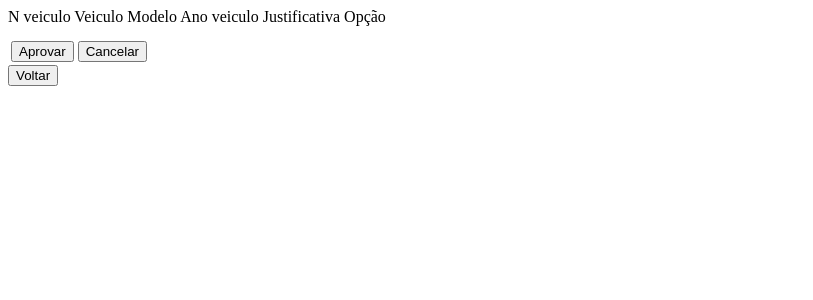
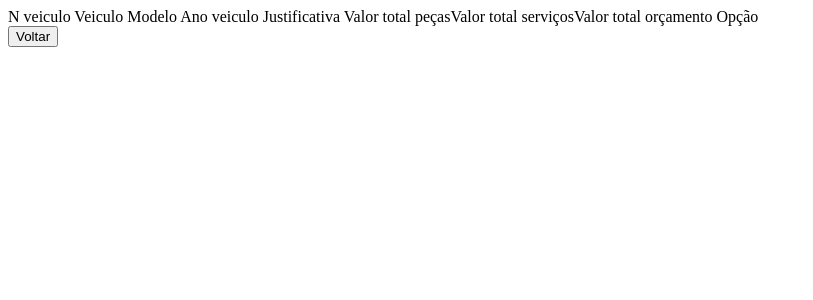
Before and after one commit to DevAtomoAI/sistema-unica, a PHP site: page /cotacoes_responder/responder.php in a window 1280 px wide. Shown: the top 300 px of the page, without its empty margins (0-813 px from the left). Run offline with PHP 8.4, Linux system fonts and the light colour scheme; the visitor is signed in with stand-in values (Sample User, id 1); data that the repository does not hold is empty.

Commit message:
grandes mudancas

```diff
--- a/cotacoes_responder/responder.php
+++ b/cotacoes_responder/responder.php
@@ -9,6 +9,7 @@ $execConnectionOrgaoPublicoCotado = $conexao->query($selectOrgaoPublicoCotado);
 
 $selectInfosVeiculosCotadoOficina = "SELECT * FROM infos_veiculos_inclusos WHERE id_orgao_publico = '$idOrgaoPublicoVeiculo' AND opcao_aprovada_reprovada_oficina= 'Respondida'";
 $execConnectionInfosVeiculosCotadoOficina = $conexao->query($selectInfosVeiculosCotadoOficina);
+
 
 ?>
 
@@ -30,11 +31,14 @@ $execConnectionInfosVeiculosCotadoOficina = $conexao->query($selectInfosVeiculos
             <tr> Modelo </tr>
             <tr> Ano veiculo </tr>
             <tr> Justificativa </tr>
+
+            <tr>Valor total peças</tr>
+            <tr>Valor total serviços</tr>
+            <tr>Valor total orçamento</tr>
             <tr> Opção </tr>
         </thead>
         <tbody>
             <?php
-            while($orgaoPublicoCotado = mysqli_fetch_assoc($execConnectionOrgaoPublicoCotado) ){
                 // echo $orgaoPublicoCotado['id_veiculo_aprovado_oficina'];
                 while ($valoresSelectInfosVeiculosCotadoOficina = mysqli_fetch_assoc($execConnectionInfosVeiculosCotadoOficina)) {
                     echo "<td>" . $valoresSelectInfosVeiculosCotadoOficina["id_infos_veiculos_inclusos"] . "</td>";
@@ -42,18 +46,27 @@ $execConnectionInfosVeiculosCotadoOficina = $conexao->query($selectInfosVeiculos
                     echo "<td>" . $valoresSelectInfosVeiculosCotadoOficina["modelo_veiculo"] . "</td>";
                     echo "<td>" . $valoresSelectInfosVeiculosCotadoOficina["ano_veiculo"] . "</td>";
                     echo "<td>" . $valoresSelectInfosVeiculosCotadoOficina["propostas"] . "</td>";
+
+
+                    while($orgaoPublicoCotado = mysqli_fetch_assoc($execConnectionOrgaoPublicoCotado) ){
+                        echo "<td>" .$orgaoPublicoCotado["valor_total_pecas"]."</td>";
+                        echo "<td>" .$orgaoPublicoCotado["valor_total_servicos"]. "</td>";
+                        echo "<td>" .$orgaoPublicoCotado["valor_total_servico_pecas"]. "</td>";
+                    }
+
+                    echo "<form action='configs_responder.php' method='POST'>
+                            <td> <button name='aprovaCotacaoOficina'>Aprovar</button> <button name='cancelaCotacaoOficina'>Cancelar</button></td>
+                        </form>";
                 }
 
-            }
+            // }
 
             ?>
             <!-- Aqui serão os valores vindos do BD -->
-            <form action="configs_responder.php" method="POST">
-                <td> <button name="aprovaCotacaoOficina">Aprovar</button> <button name="cancelaCotacaoOficina">Cancelar</button></td>
-            </form>
 
         </tbody>
     </table>
+    <table>
 
     <a href="../cotacoes_andamento/andamento.php"><button>Voltar</button></a>
 </body>
```
Also changed, not shown: cotacoes_responder/configs_responder.php (+6 -1 lines).
